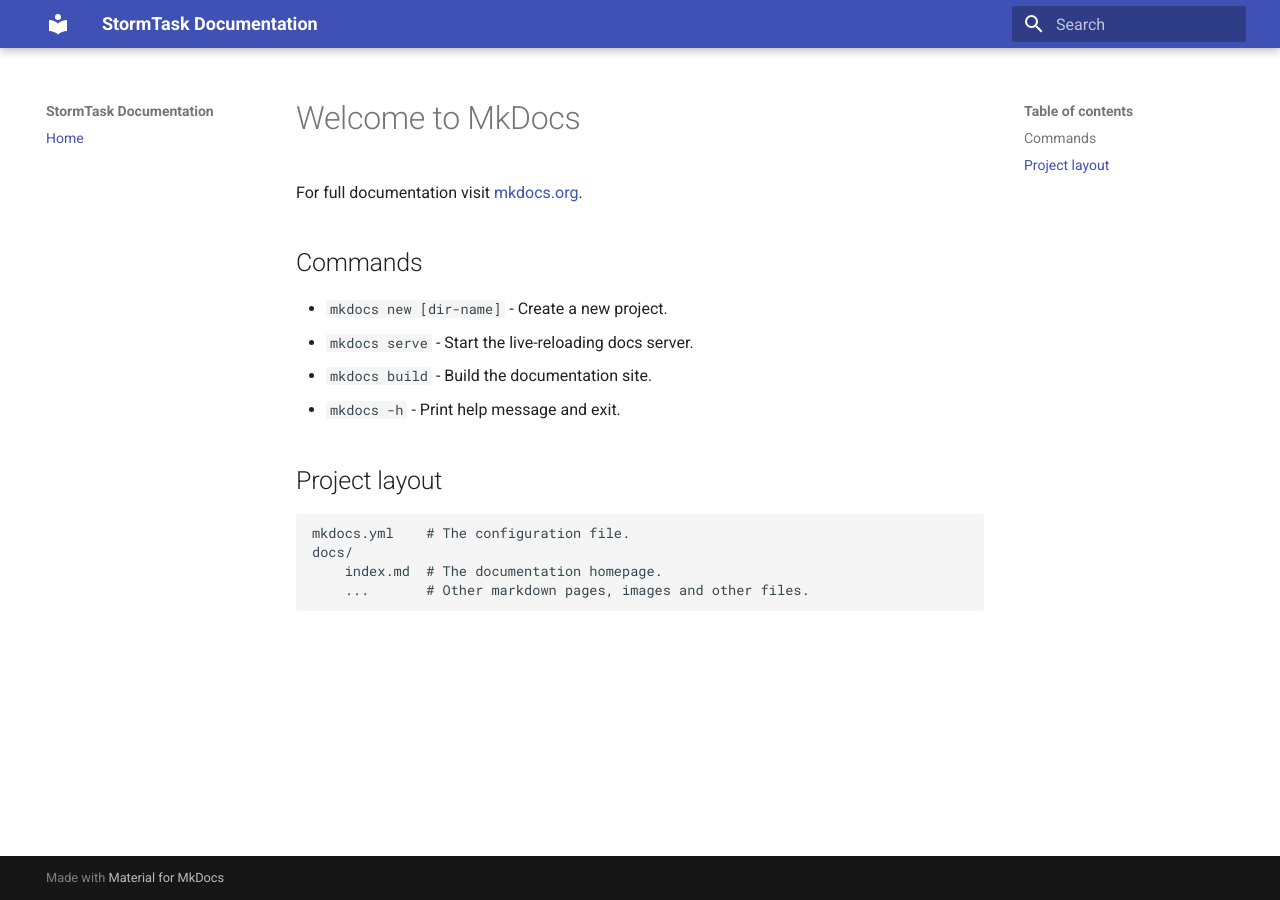
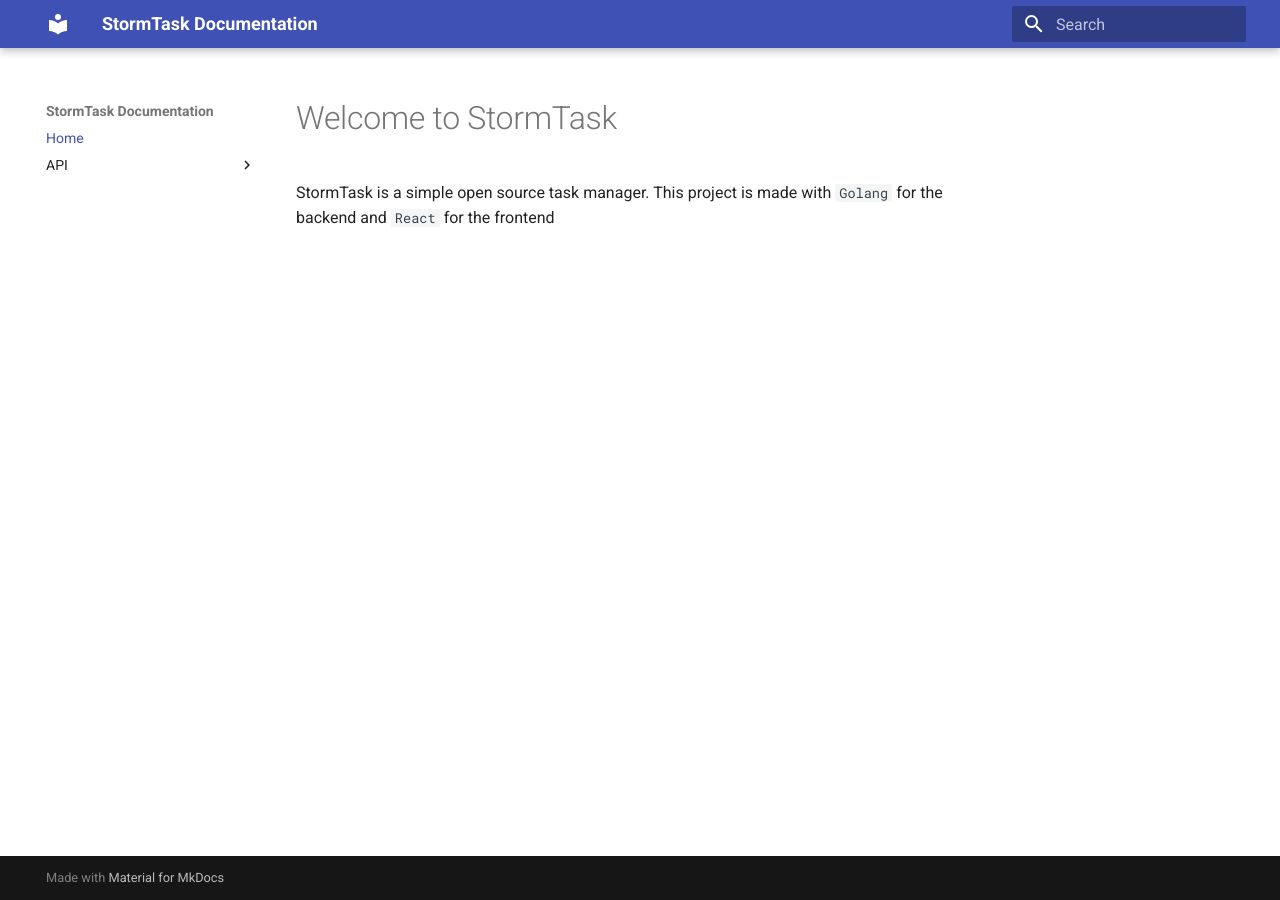
Before and after one commit to nismigon/stormtask_documentation, an MkDocs documentation site: the page built from docs/index.md, in a window 1280 px wide. Built offline with MkDocs 1.6.1 and Material for MkDocs 9.7.7, drawn with Linux system fonts in a browser that asks for light colours.

```diff
--- a/docs/index.md
+++ b/docs/index.md
@@ -1,17 +1,3 @@
-# Welcome to MkDocs
+# Welcome to StormTask
 
-For full documentation visit [mkdocs.org](https://www.mkdocs.org).
-
-## Commands
-
-* `mkdocs new [dir-name]` - Create a new project.
-* `mkdocs serve` - Start the live-reloading docs server.
-* `mkdocs build` - Build the documentation site.
-* `mkdocs -h` - Print help message and exit.
-
-## Project layout
-
-    mkdocs.yml    # The configuration file.
-    docs/
-        index.md  # The documentation homepage.
-        ...       # Other markdown pages, images and other files.
+StormTask is a simple open source task manager. This project is made with `Golang` for the backend and `React` for the frontend
--- a/mkdocs.yml
+++ b/mkdocs.yml
@@ -1,5 +1,10 @@
 site_name: StormTask Documentation
 nav:
   - Home : index.md
+  - API :
+    - Authentication : api/authenticate.md
+    - User : api/user.md
+    - Group : api/group.md
+    - Task : api/task.md
 theme:
   name: material
```
Also changed, not shown: docs/api/authenticate.md (added, +24 -0 lines), docs/api/group.md (added, +84 -0 lines), docs/api/task.md (added, +91 -0 lines), docs/api/user.md (added, +47 -0 lines).
